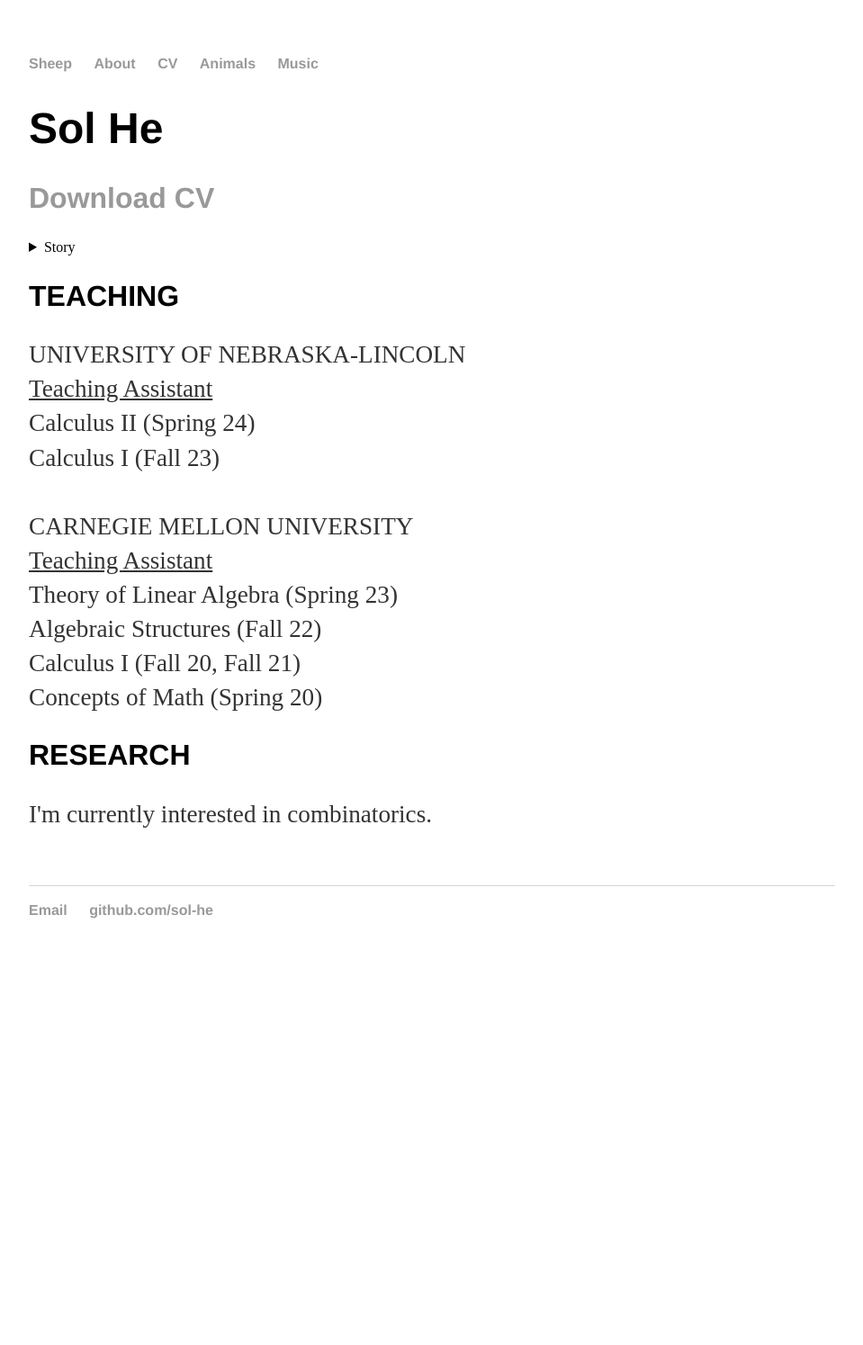
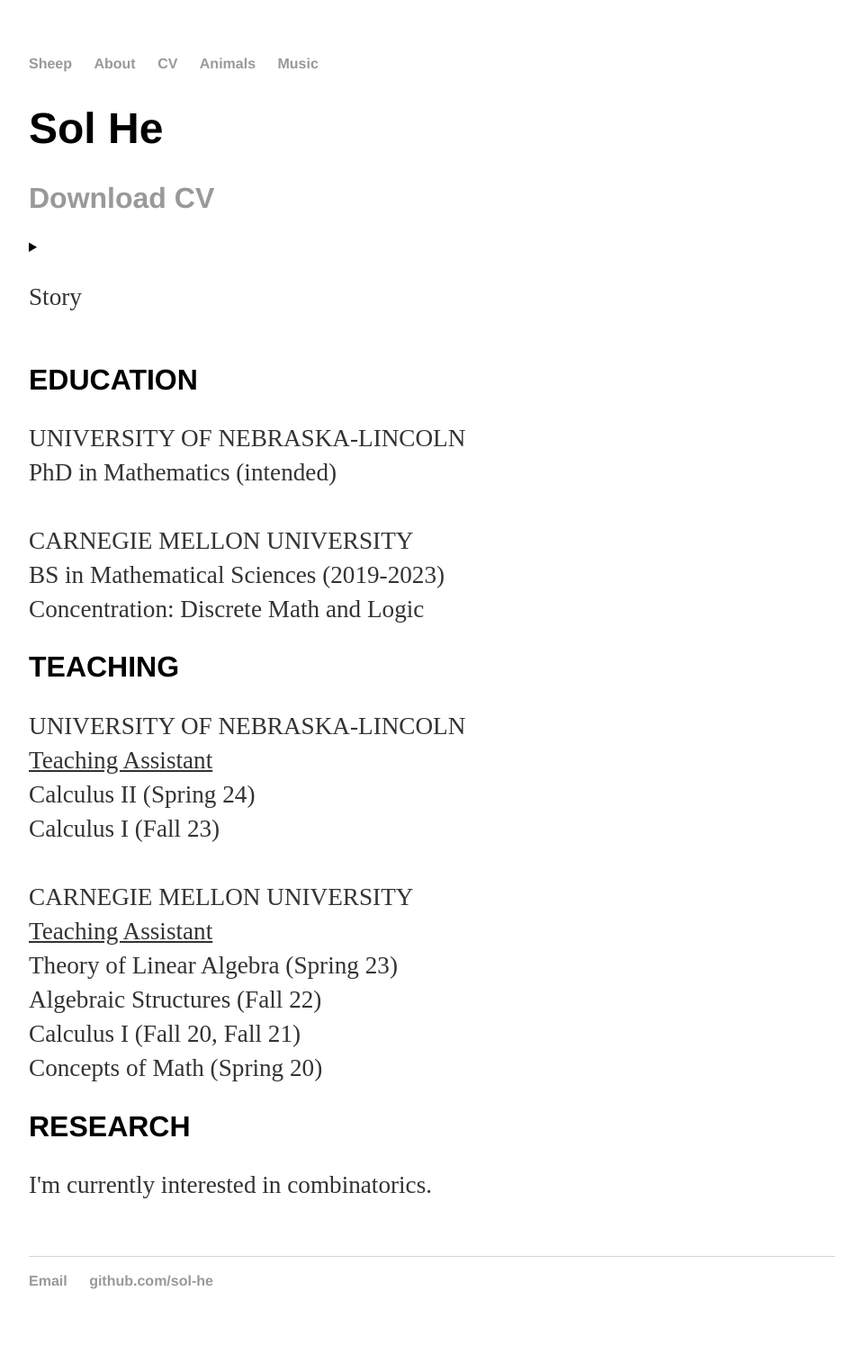
Before and after one commit to sol-he/sol-he.github.io, a Jekyll site: the page built from cv/index.html, in a window 1280 px wide. Shown: the whole page at 90% size, without its empty margins (160-1119 px from the left). Built offline with Jekyll 4.4.1, drawn with Linux system fonts in a browser that asks for light colours; before the commit the page ends 1083 px from its top, so only the background shows below that.

Commit message:
text styling

```diff
--- a/cv/index.html
+++ b/cv/index.html
@@ -10,7 +10,7 @@
 
 		<p>
 		<details>
-			<p><summary>Story</summary></p>
+			<summary><p>Story</p></summary>
 			<p>
 			In high school, I dreamt of becoming a concert pianist for the beauty
 			of music as an abstract form of communication.
@@ -27,6 +27,21 @@
 			</p>
 		</details>
 	</p>
+
+		<h2>EDUCATION</h2>
+		<p>
+			UNIVERSITY OF NEBRASKA-LINCOLN
+			<br>
+			PhD in Mathematics (intended)
+			<br>
+			<br>
+			CARNEGIE MELLON UNIVERSITY
+			<br>
+			BS in Mathematical Sciences (2019-2023)
+			<br>
+			Concentration: Discrete Math and Logic
+		</p>
+
 
 		<h2>TEACHING</h2>
 		<p>
```
Also changed, not shown: 1 other file.
